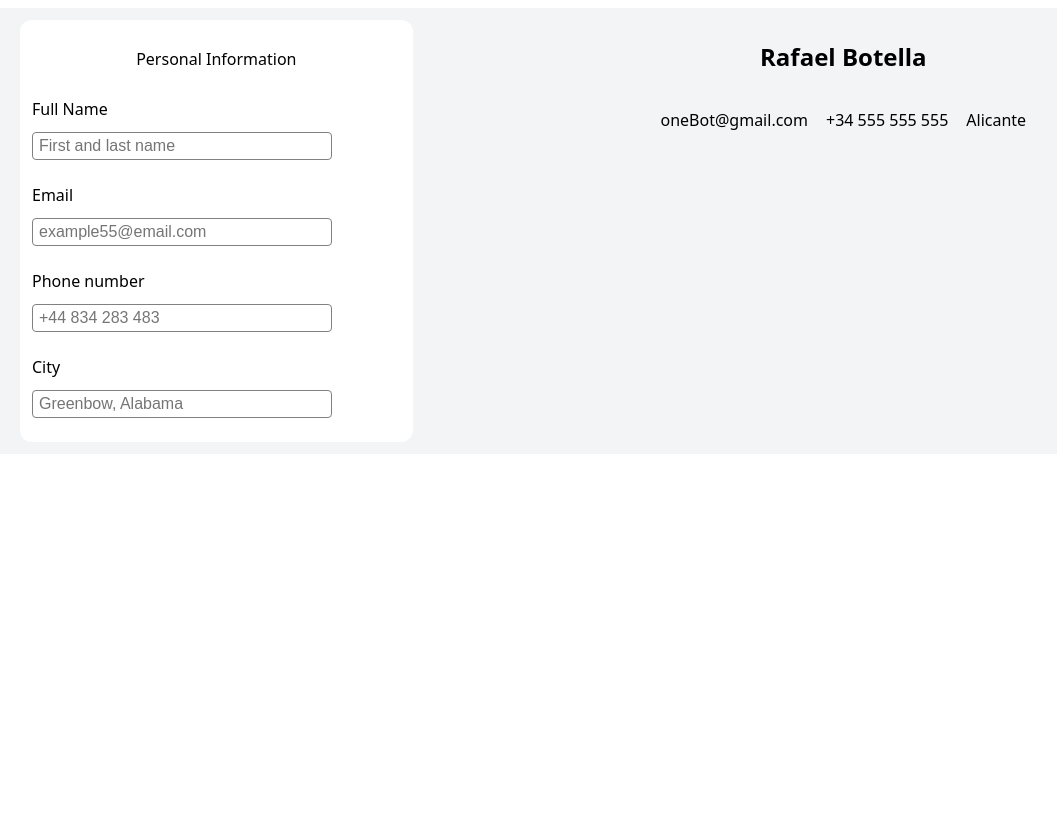
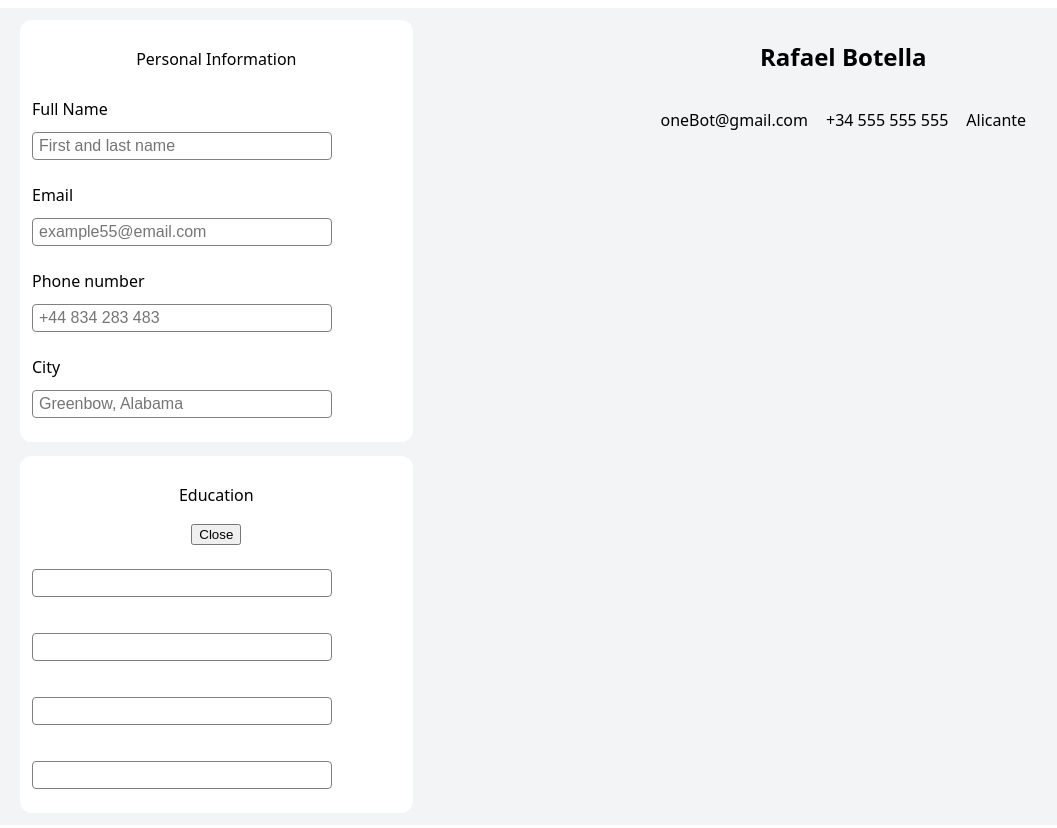
Before and after one commit to rafabo7/top-cv-application, a React (Vite) app: page / in a window 1280 px wide. Shown: the top 828 px of the page, without its empty margins (8-1065 px from the left). Before the commit the page ends 800 px from the top, so only its background shows below. Built offline with nearby package versions, Linux system fonts and the light colour scheme.

Commit message:
Add Education comp for edu inputs Add open/close logic

```diff
--- /dev/null
+++ b/src/components/Education.jsx
@@ -0,0 +1,36 @@
+import { InputField } from "./InputField"
+
+import '../Styles/InputSections.css'
+
+
+export function Education ({education, isOpen, toggleIsOpen}) {
+
+    const { degree, year, school } = education
+
+    return (
+        <section className={`education section`}>
+
+            <p>Education</p>
+            <button
+            onClick={() => {
+                const sectionToChange = isOpen ? '' : 'education'
+                toggleIsOpen(sectionToChange)}}>{
+                isOpen ? 'Close' : 'Open'}
+            </button>
+            {
+                isOpen && (
+                    <>
+                    <InputField />
+                    <InputField />
+                    <InputField />
+                    <InputField />
+                    </>
+                )
+            }
+
+        </section>
+    )
+
+
+
+}
--- a/src/components/Interface.jsx
+++ b/src/components/Interface.jsx
@@ -1,11 +1,16 @@
 import { PersonalInfo } from "./PersonalInfo"
 import '../Styles/Interface.css'
+import { Education } from "./Education"
 
-export function Interface ({ onChange }) {
+export function Interface ({ onChange, personalInfo, education, experience, isOpen, toggleIsOpen }) {
 
     return (
         <section className="interface">
             <PersonalInfo onChange={onChange} />
+            <Education
+            education={education}
+            isOpen={isOpen == 'education'}
+            toggleIsOpen={toggleIsOpen}  />
 
 
         </section>
```
